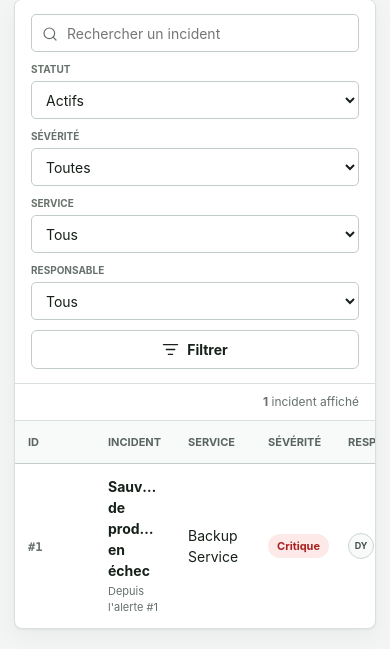
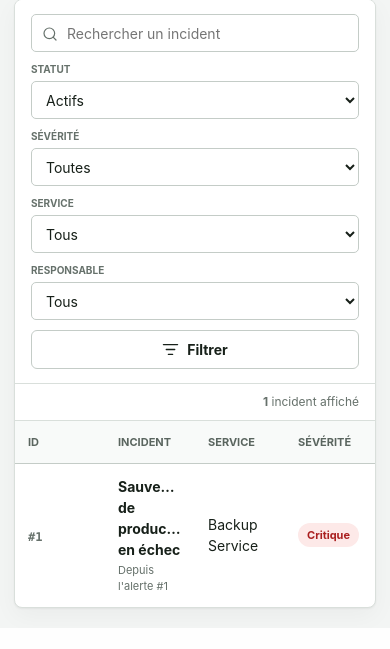
Before and after one commit to ThDyllan/opsforge, a FastAPI app: page /incidents in a window 390 px wide. Shown: the part 228-877 px from the top of the page. After the commit the page ends 854 px from the top, so only its background shows below. Run offline with FastAPI, Linux system fonts and the light colour scheme.

Commit message:
Refine the mobile incidents table spacing
Raise the scrollable queue-table minimum width to 720px and keep the
owner, status and last-activity cells on a single line: long status
badges and timestamps no longer crowd each other at the right end of
the table. Desktop and tablet rendering unchanged.

Co-Authored-By: Claude Fable 5 <noreply@anthropic.com>

```diff
--- a/app/static/styles.css
+++ b/app/static/styles.css
@@ -2858,9 +2858,17 @@ label small {
 
   /* Queue tables without a dedicated mobile card layout (e.g. incidents)
      must keep a readable width and scroll inside .table-wrap instead of
-     compressing their columns into overlapping content. */
+     compressing their columns into overlapping content. The owner, status
+     and last-activity cells stay on one line so long badges and timestamps
+     never crowd each other. */
   .queue-table:not(.alerts-table) {
-    min-width: 640px;
+    min-width: 720px;
+  }
+
+  .queue-table:not(.alerts-table) td:nth-child(5),
+  .queue-table:not(.alerts-table) td:nth-child(6),
+  .queue-table:not(.alerts-table) td:nth-child(7) {
+    white-space: nowrap;
   }
 
   .alerts-table {
```
